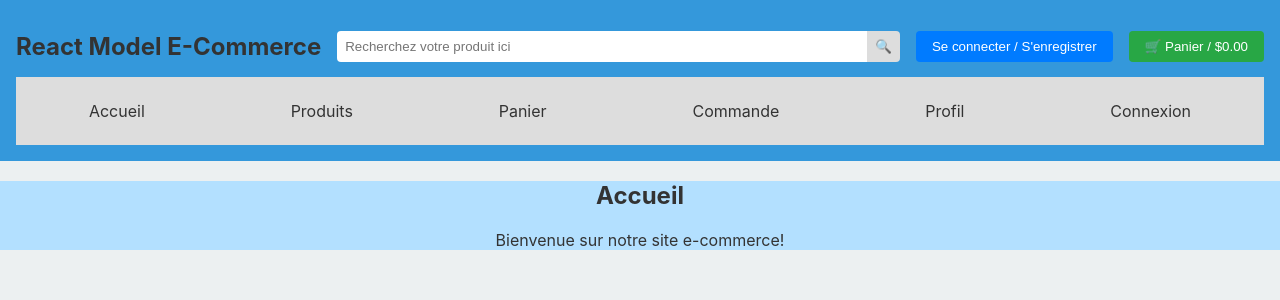
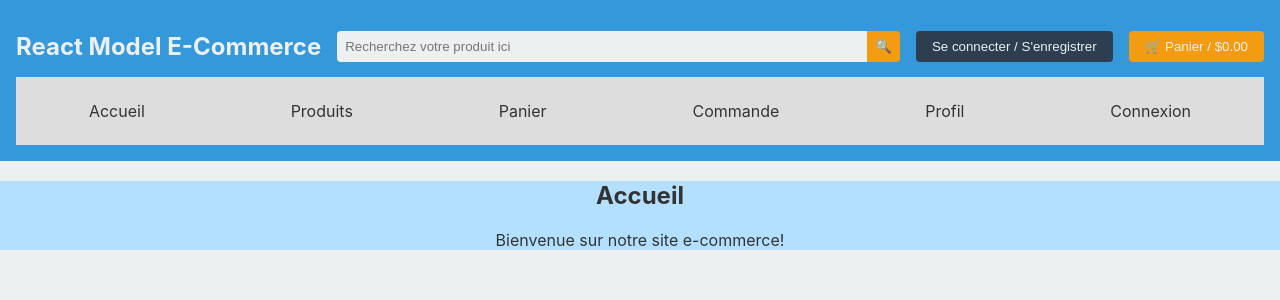
Before and after one commit to AristoteLeDaron/react-model-ecommerce, a React (Create React App) app: page / in a window 1280 px wide. Shown: the top 300 px of the page. Built offline with nearby package versions, Linux system fonts and the light colour scheme.

Commit message:
ajout de nouvelles variables de couleurs

```diff
--- a/src/components/Header/Header.css
+++ b/src/components/Header/Header.css
@@ -12,6 +12,7 @@
   font-size: 1.5rem;
   float: left;
   margin-right: 1rem;
+  color: var(--background-color); /* ajouté pour la couleur du texte */
 }
 
 .searchInput {
@@ -19,12 +20,14 @@
   border: none;
   border-radius: 4px 0 0 4px;
   flex-grow: 1;
+  color: var(--font-color); /* ajouté pour la couleur du texte */
+  background-color: var(--background-color); /* ajouté pour la couleur de fond de la barre de recherche */
 }
 
 .searchBtn {
   padding: 0.5rem;
   border: none;
-  background-color: #ddd;
+  background-color: var(--fifth-color);
   border-radius: 0 4px 4px 0;
   cursor: pointer;
 }
@@ -33,8 +36,8 @@
   padding: 0.5rem 1rem;
   margin-left: 1rem;
   border: none;
-  background-color: #007BFF;
-  color: white;
+  background-color: var(--secondary-color);
+  color: var(--background-color); /* Utilisé pour la couleur du texte du bouton */
   cursor: pointer;
   border-radius: 4px;
 }
@@ -43,8 +46,8 @@
   padding: 0.5rem 1rem;
   margin-left: 1rem;
   border: none;
-  background-color: #28A745;
-  color: white;
+  background-color: var(--fifth-color);
+  color: var(--background-color); /* Utilisé pour la couleur du texte du bouton */
   cursor: pointer;
   border-radius: 4px;
 }
--- a/src/index.css
+++ b/src/index.css
@@ -4,6 +4,12 @@
   --secondary-color: #2c3e50; /* Vous pouvez changer cette valeur */
   --background-color: #ecf0f1; /* Vous pouvez changer cette valeur */
   --font-color: #333; /* Vous pouvez changer cette valeur */
+  --main-color: #3498db;
+  --secondary-color: #2c3e50;
+  --third-color: #ecf0f1;
+  --fourth-color: #8e44ad;
+  --fifth-color: #f39c12;
+  --sixth-color: #333;
 
   /* HomePage */
   --home-page-bg: #e6f7ff;
```
